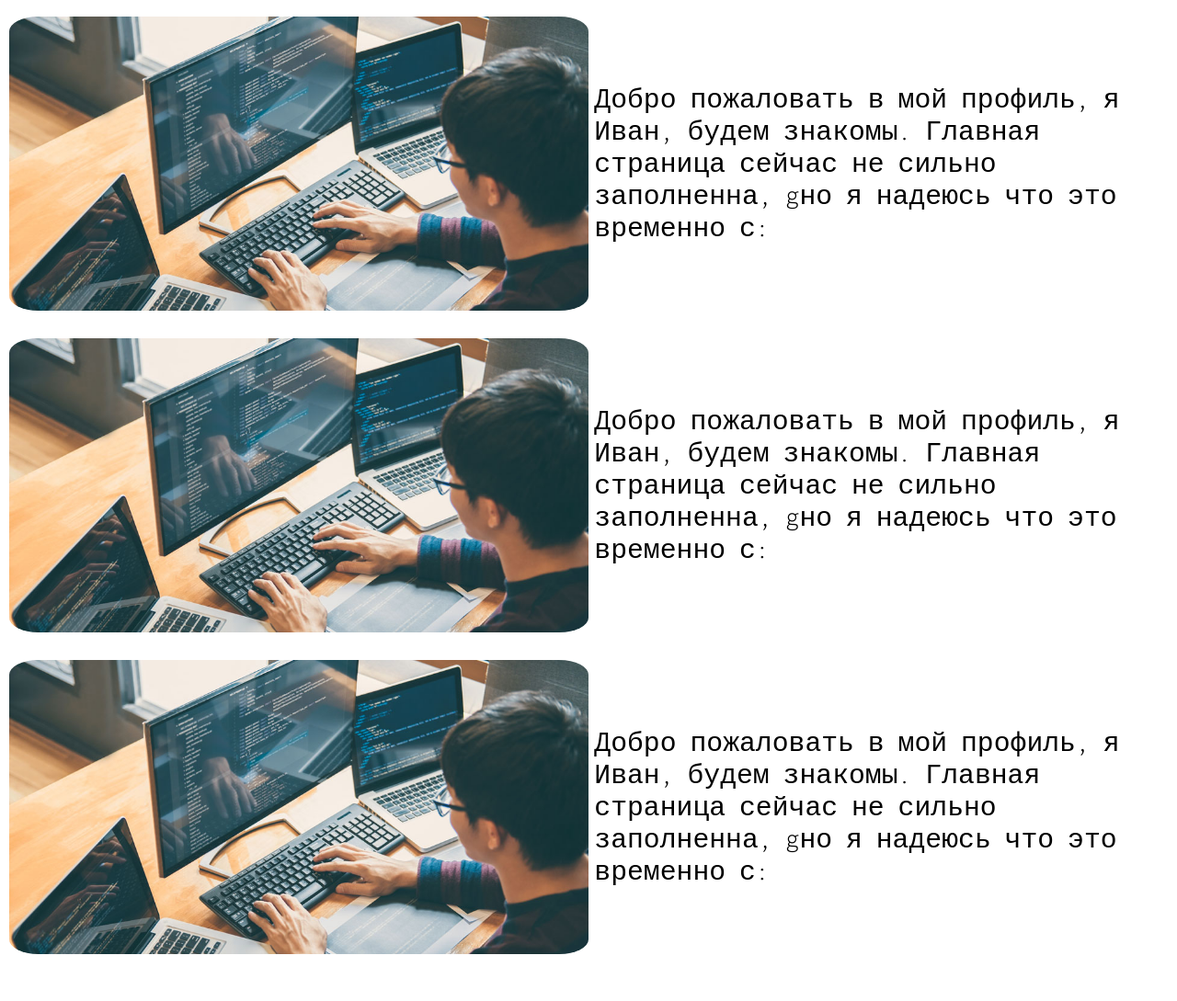
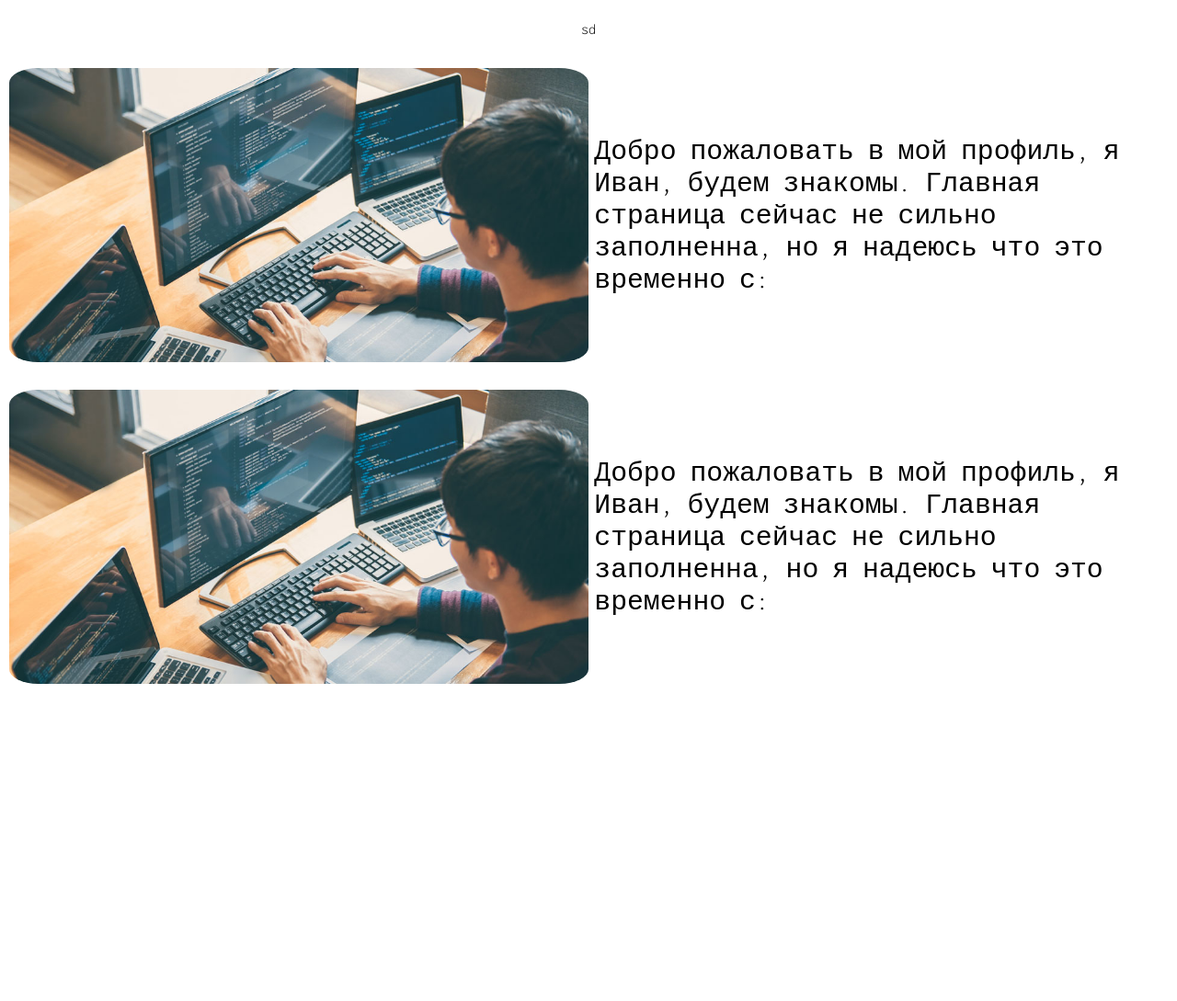
Before and after one commit to DarkPatrol/FrontEnd, a plain HTML site: page index.html in a window 1280 px wide. Shown: the part 475-1564 px from the top of the page at 92% size. After the commit the page ends 1362 px from the top, so only its background shows below. Drawn offline with Linux system fonts and the light colour scheme.

Commit message:
new changes

```diff
--- a/index.html
+++ b/index.html
@@ -36,7 +36,19 @@
 			</div>
 			<div class="container_text">
 				<p>Добро пожаловать в мой профиль, я Иван, будем знакомы.
-					Главная страница сейчас не сильно заполненна, gно я надеюсь что это временно с:</p>
+					Главная страница сейчас не сильно заполненна, но я надеюсь что это временно с:</p>
+			</div>
+		</div>
+		<div class="container">
+		sd
+		</div>
+		<div class="container">
+			<div class="container_img">
+				<img src="images/7.jpg" alt="Typing man">
+			</div>
+			<div class="container_text">
+				<p>Добро пожаловать в мой профиль, я Иван, будем знакомы.
+					Главная страница сейчас не сильно заполненна, но я надеюсь что это временно с:</p>
 			</div>
 		</div>
 		<div class="container">
@@ -45,25 +57,7 @@
 			</div>
 			<div class="container_text">
 				<p>Добро пожаловать в мой профиль, я Иван, будем знакомы.
-					Главная страница сейчас не сильно заполненна, gно я надеюсь что это временно с:</p>
-			</div>
-		</div>
-		<div class="container">
-			<div class="container_img">
-				<img src="images/7.jpg" alt="Typing man">
-			</div>
-			<div class="container_text">
-				<p>Добро пожаловать в мой профиль, я Иван, будем знакомы.
-					Главная страница сейчас не сильно заполненна, gно я надеюсь что это временно с:</p>
-			</div>
-		</div>
-		<div class="container">
-			<div class="container_img">
-				<img src="images/7.jpg" alt="Typing man">
-			</div>
-			<div class="container_text">
-				<p>Добро пожаловать в мой профиль, я Иван, будем знакомы.
-					Главная страница сейчас не сильно заполненна, gно я надеюсь что это временно с:</p>
+					Главная страница сейчас не сильно заполненна, но я надеюсь что это временно с:</p>
 			</div>
 		</div>
 </div>
--- a/main.css
+++ b/main.css
@@ -140,6 +140,7 @@ nav{
 .container_text {
 	font-size: 120%;
 }
+
 @media screen and (max-width: 1440px){
 	.nav-links{
 		width: 85%;
@@ -287,6 +288,7 @@ nav{
 		font-size: 225%;
 	}
 }
+
 @keyframes navLinksFade {
 	from{
 			opacity: 0;
```
